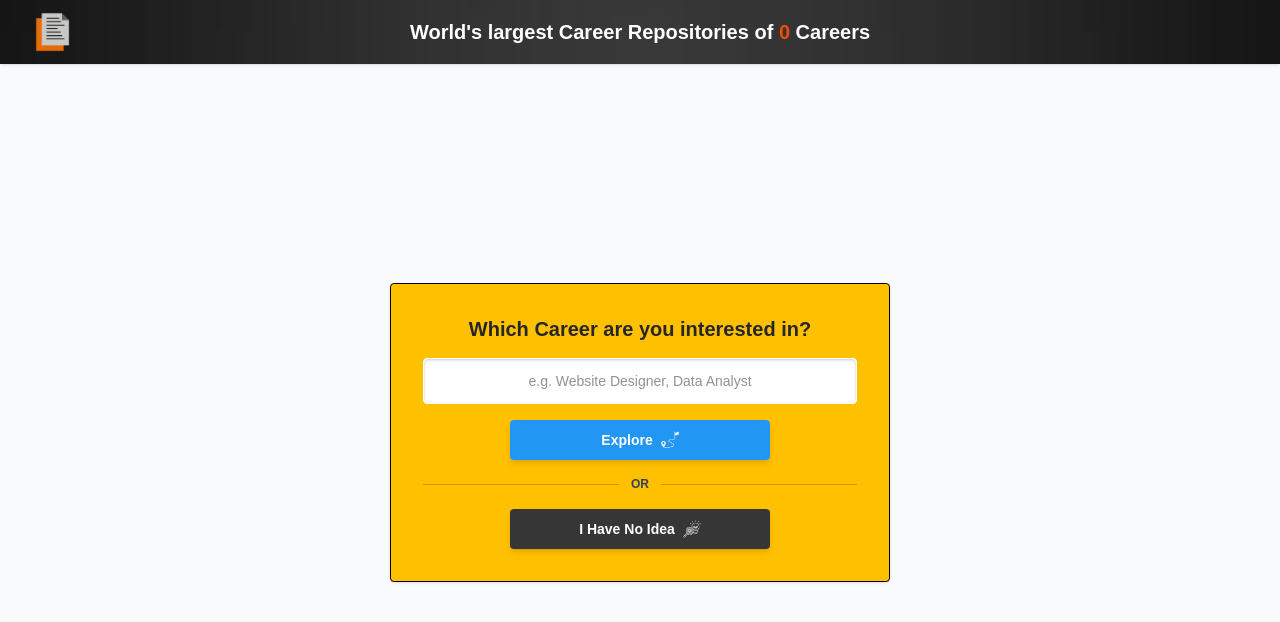
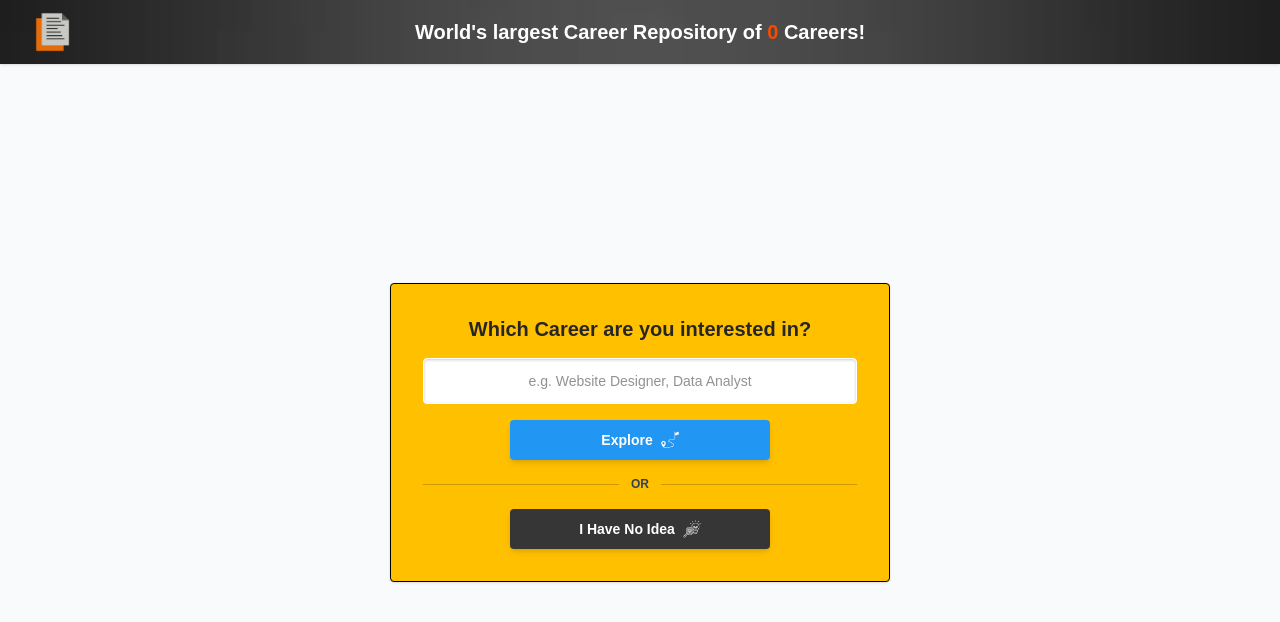
Before and after one commit to Ashukla1998/LifePage-copilot, a Next.js app: page / in a window 1280 px wide. Shown: the top 622 px of the page. Built offline with nearby package versions, Linux system fonts and the light colour scheme; no server answers.

Commit message:
name changes

```diff
--- a/src/components/Navbar.tsx
+++ b/src/components/Navbar.tsx
@@ -12,7 +12,7 @@ export default function Navbar({ careerCount }: NavbarProps) {
 
   return (
     <nav className="sticky top-0 z-50 w-full bg-[url('/topbg.jpg')] bg-cover bg-center bg-no-repeat shadow-sm text-white shrink-0">
-      <div className="bg-black/30">
+      {/* <div className="bg-black/30"> */}
         <div className="relative mx-auto flex h-16 max-w-7xl items-center px-4 sm:px-6 lg:px-8">
           {/* Left Logo */}
           <div className="flex items-center">
@@ -29,14 +29,14 @@ export default function Navbar({ careerCount }: NavbarProps) {
           {/* Center Title */}
           <div className="absolute left-1/2 -translate-x-1/2">
             <h1 className="text-center text-sm font-semibold sm:text-lg md:text-xl">
-              World's largest Career Repositories of{" "}
+              World's largest Career Repository of{" "}
               <span className="text-orange-600 font-bold">
                 {formattedCount}
               </span>{" "}
-              Careers
+              Careers!
             </h1>
           </div>
-        </div>
+        {/* </div> */}
       </div>
     </nav>
   );
```
